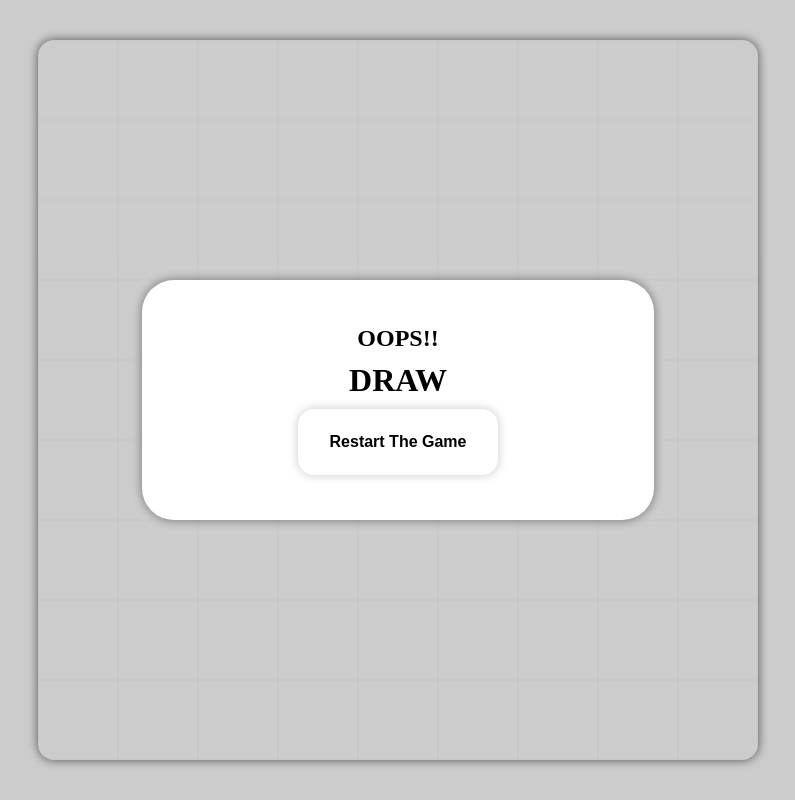
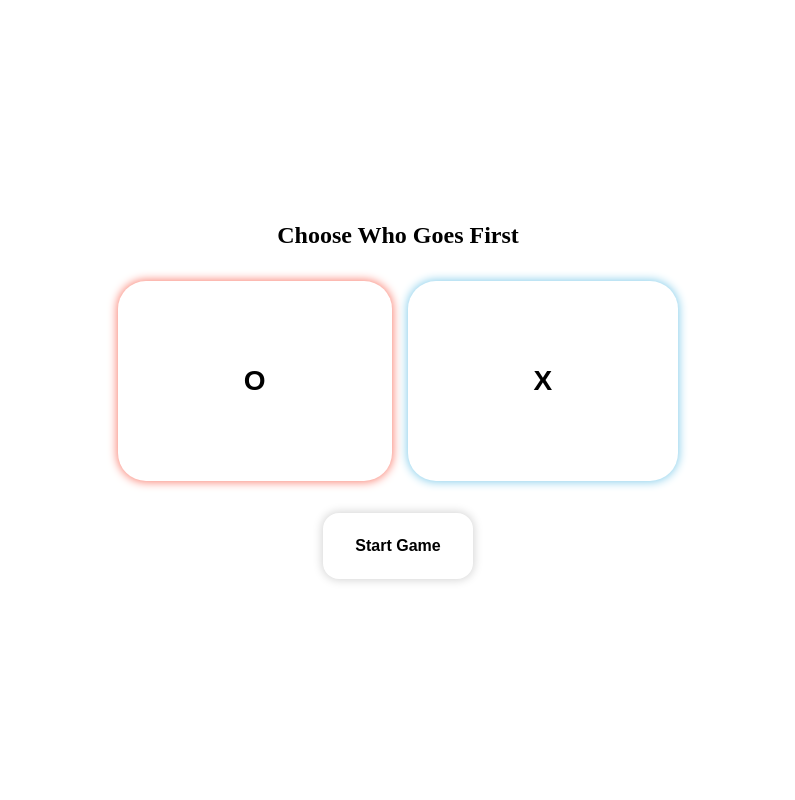
Before and after one commit to joonyg10/connect-four, a React (Create React App) app: page / in a window 1280 px wide. Shown: the whole page, without its empty margins (242-1037 px from the left). Built offline with nearby package versions, Linux system fonts and the light colour scheme.

Commit message:
ADD: StartPage  추가

```diff
--- a/src/App.tsx
+++ b/src/App.tsx
@@ -1,6 +1,8 @@
 import { useState } from "react";
+import { InitTurn, GameState } from "./Types";
 
 // [components]
+import { StartPage } from "./components/StartPage";
 import { Board } from "./components/Board";
 import Modal from "./components/Modal";
 
@@ -11,17 +13,17 @@ import { theme } from "./styles/theme";
 
 // @@ App
 function App() {
-  const [gameState, setGameState] = useState<"GAME" | "OVER">("OVER");
+  const [gameState, setGameState] = useState<GameState>("START");
 
-  const restartGame = () => {
-    setGameState("GAME");
-  };
+  const startGame = (turn: InitTurn) => turn && setGameState("GAME");
+  const restartGame = () => setGameState("GAME");
 
   return (
     <>
       <GlobalStyle />
       <ThemeProvider theme={theme}>
-        <Board />
+        {gameState === "START" && <StartPage startGame={startGame} />}
+        {gameState === "GAME" && <Board />}
         {gameState === "OVER" && (
           <Modal restartGame={restartGame} winner="DRAW" />
         )}
--- /dev/null
+++ b/src/components/StartPage/index.tsx
@@ -0,0 +1,48 @@
+import { useState } from "react";
+import styled from "styled-components";
+import { Button } from "../Button";
+import { InitTurn, Turn } from "../../Types";
+
+interface Props {
+  startGame: (turn: InitTurn) => void;
+}
+
+const BTN: [Turn, string][] = [
+  ["O", "red"],
+  ["X", "blue"],
+];
+
+export const StartPage = ({ startGame }: Props) => {
+  const [selectedBtn, setSelectedBtn] = useState<InitTurn>(undefined);
+
+  return (
+    <Container>
+      <h2>Choose Who Goes First</h2>
+      <Stack>
+        {BTN.map(([turn, color], idx) => (
+          <Button
+            key={idx}
+            size="lg"
+            color={color}
+            selected={selectedBtn === turn}
+            onClick={() => setSelectedBtn(turn)}
+          >
+            {turn}
+          </Button>
+        ))}
+      </Stack>
+      <Button onClick={() => startGame(selectedBtn)}>Start Game</Button>
+    </Container>
+  );
+};
+
+const Container = styled.div`
+  ${({ theme }) => theme.utils.grid__center};
+`;
+
+const Stack = styled.div`
+  display: flex;
+  align-items: center;
+  gap: 1rem;
+  margin: 2rem;
+`;
```
